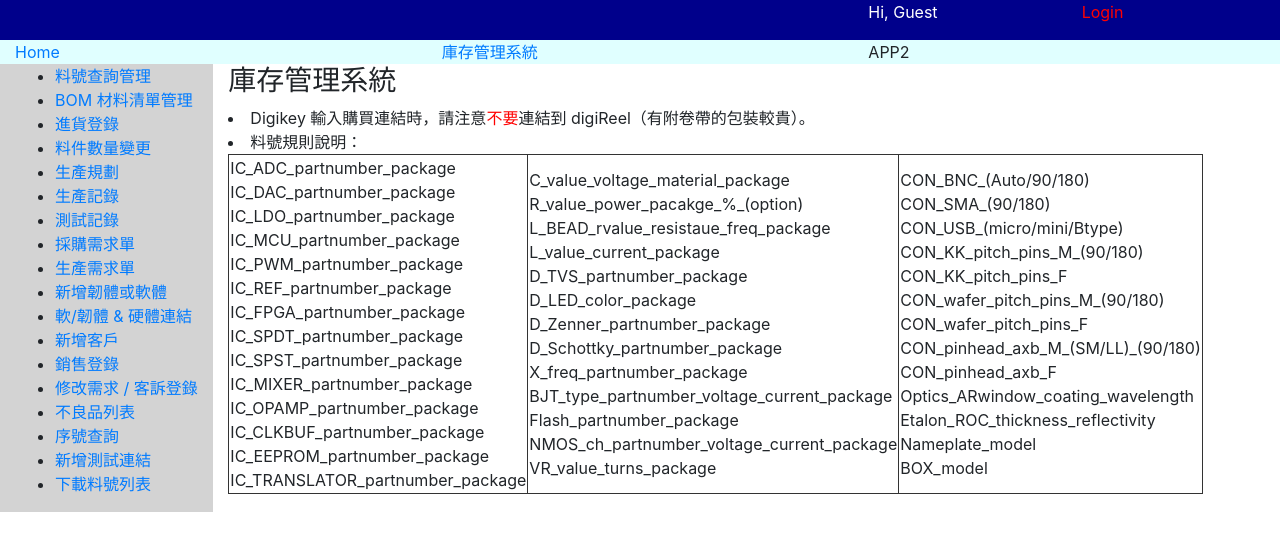
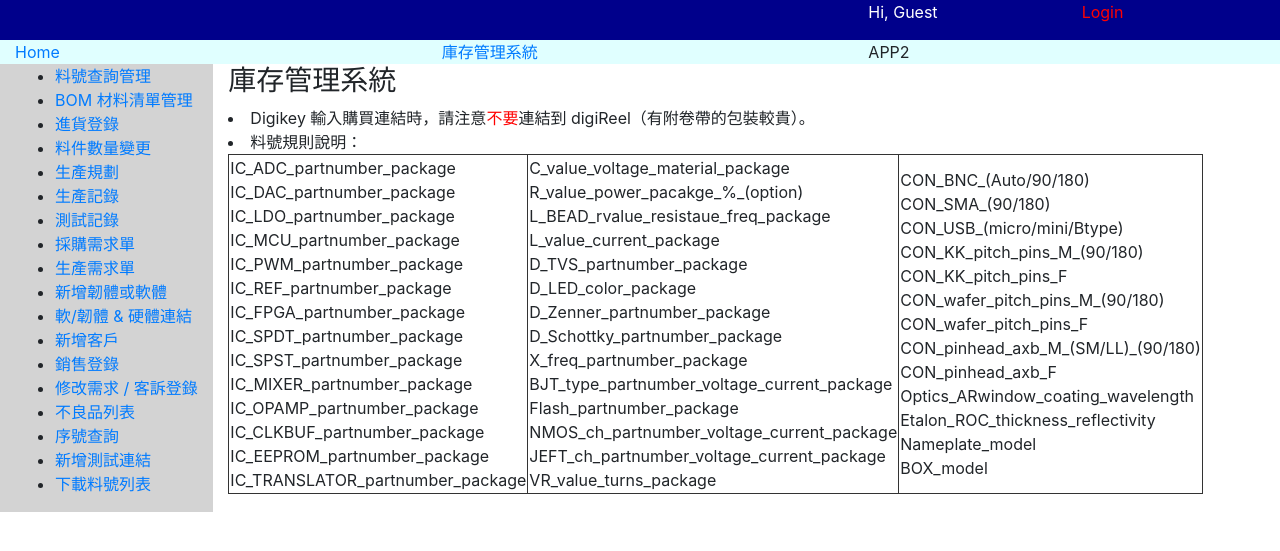
Before and after one commit to TinaHsing/qportal, a Django app: page /erp/ in a window 1280 px wide. Shown: the top 551 px of the page. Run offline with Django 3.2, Linux system fonts and the light colour scheme; some libraries are stand-ins or nearby versions.

Commit message:
Update erpindex.html

```diff
--- a/template/erp/erpindex.html
+++ b/template/erp/erpindex.html
@@ -32,6 +32,7 @@ X_freq_partnumber_package<br>
 BJT_type_partnumber_voltage_current_package<br>
 Flash_partnumber_package<br>
 NMOS_ch_partnumber_voltage_current_package<br>
+JEFT_ch_partnumber_voltage_current_package<br>
 VR_value_turns_package<br>
 </td><td>
 CON_BNC_(Auto/90/180)<br>
```
